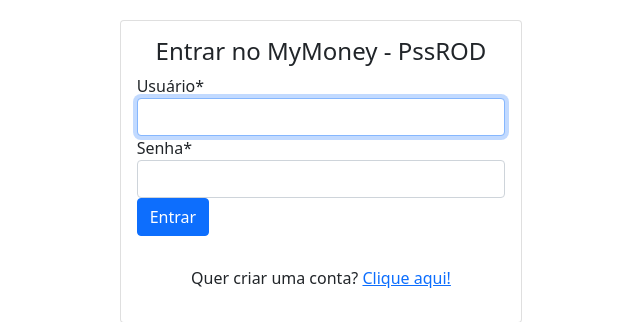
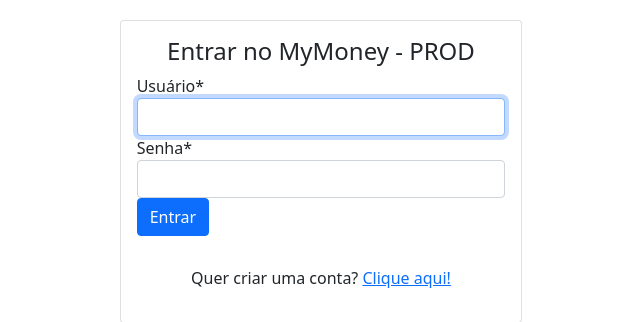
Before and after one commit to JoaoGDLima/MyMoney, a Django app: page /accounts/login/ in a window 1280 px wide. Shown: the part 57-379 px from the top of the page, without its empty margins (319-959 px from the left). Run offline with Django 3.2, Linux system fonts and the light colour scheme; some libraries are stand-ins or nearby versions.

Commit message:
Teste jenkins

```diff
--- a/templates/registration/login.html
+++ b/templates/registration/login.html
@@ -8,7 +8,7 @@
     <div class="col-md-4 offset-md-4">
         <div class="card  auth-card">
             <div class="card-body">
-                <h4 class="card-title text-center">Entrar no MyMoney - PssROD</h4>
+                <h4 class="card-title text-center">Entrar no MyMoney - PROD</h4>
 
                 <form method="post">
                     {% csrf_token %}
```
